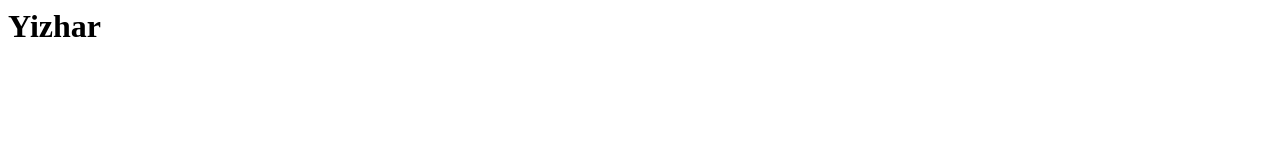
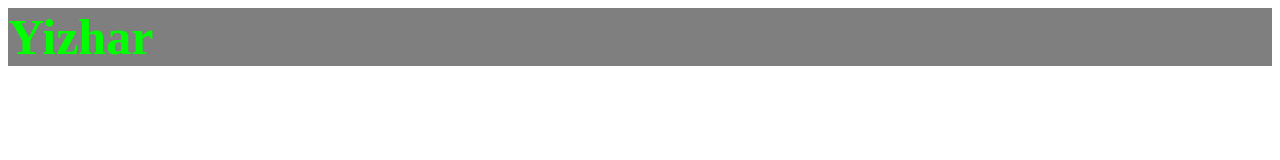
Before and after one commit to izhargo/tau, a plain HTML site: page index.html in a window 1280 px wide. Drawn offline with Linux system fonts and the light colour scheme.

Commit message:
Update index.html

```diff
--- a/index.html
+++ b/index.html
@@ -1,11 +1,18 @@
 <html>
-  <style>
+<style>
+h1{
+color:lime;
+font-size:50px;
+background-color:rgba(0,0,0,0.5);
 
-  </style>
+}
+
+</style>
+
   <body>
-    <h1>
+  <h1>
+  Yizhar
+  </h1>
 
-      Yizhar
-    </h1>
   </body>
 </html>
```
